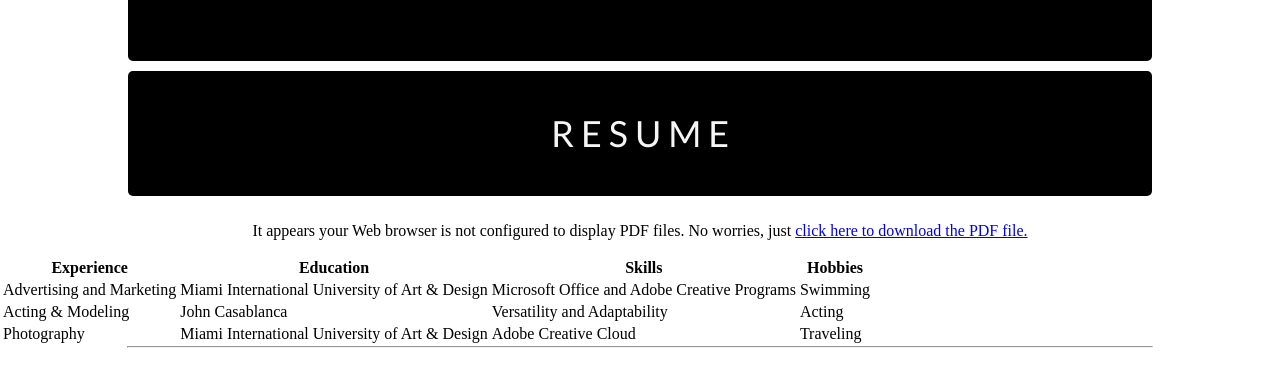
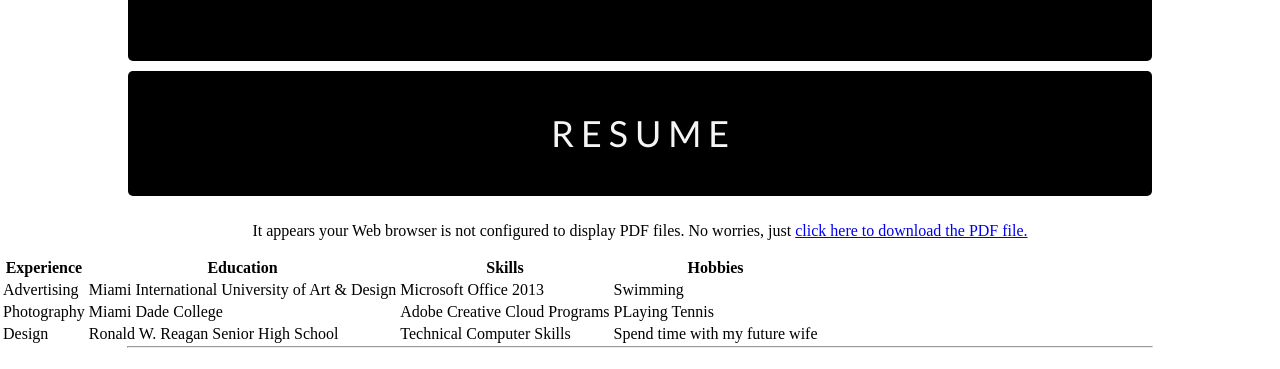
Before and after one commit to josigraham/portfolio, a plain HTML site: page about.html in a window 1280 px wide. Shown: the part 558-927 px from the top of the page. Drawn offline with Linux system fonts and the light colour scheme.

Commit message:
Update about.html

```diff
--- a/about.html
+++ b/about.html
@@ -80,22 +80,22 @@ No worries, just <a href='http://russotires.com/personalweb/images/about/PR-Resu
      <th class="tg-031e">Hobbies</th>
    </tr>
    <tr>
-     <td class="tg-031e">Advertising and Marketing</td>
+     <td class="tg-031e">Advertising</td>
      <td class="tg-031e">Miami International University of Art & Design</td>
-     <td class="tg-031e">Microsoft Office and Adobe Creative Programs</td>
+     <td class="tg-031e">Microsoft Office 2013</td>
      <td class="tg-031e">Swimming</td>
    </tr>
    <tr>
-     <td class="tg-031e">Acting & Modeling</td>
-     <td class="tg-031e">John Casablanca</td>
-     <td class="tg-031e">Versatility and Adaptability</td>
-     <td class="tg-031e">Acting</td>
+     <td class="tg-031e">Photography</td>
+     <td class="tg-031e">Miami Dade College</td>
+     <td class="tg-031e">Adobe Creative Cloud Programs</td>
+     <td class="tg-031e">PLaying Tennis</td>
    </tr>
    <tr>
-     <td class="tg-031e">Photography</td>
-     <td class="tg-031e">Miami International University of Art & Design</td>
-     <td class="tg-031e">Adobe Creative Cloud</td>
-     <td class="tg-031e">Traveling</td>
+     <td class="tg-031e">Design</td>
+     <td class="tg-031e">Ronald W. Reagan Senior High School</td>
+     <td class="tg-031e">Technical Computer Skills</td>
+     <td class="tg-031e">Spend time with my future wife</td>
    </tr>
  </table>
 
```
